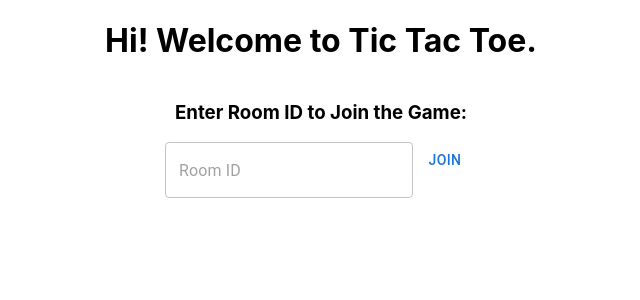
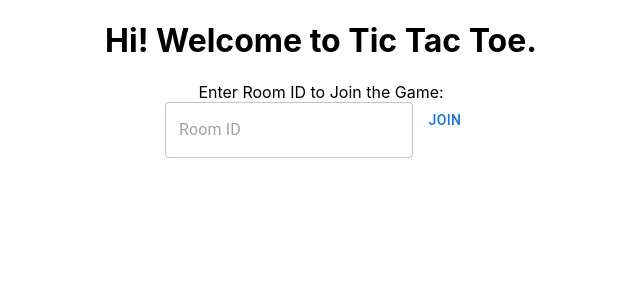
Before and after one commit to jason-ng-zq99/govtech-gds-swe-assessment, a React (Create React App) app in the folder client/: page /home in a window 1280 px wide. Shown: the top 300 px of the page, without its empty margins (319-959 px from the left). Built offline with nearby package versions, Linux system fonts and the light colour scheme; no server answers.

Commit message:
Move occurrence of header

```diff
--- a/client/src/components/joinRoom.jsx
+++ b/client/src/components/joinRoom.jsx
@@ -43,6 +43,8 @@ export default function JoinRoom() {
     };
 
     return (
+        <>
+            <header>Enter Room ID to Join the Game: </header>
             <form onSubmit={joinRoom}>
                 <div>
                     <TextField
@@ -55,5 +57,6 @@ export default function JoinRoom() {
                     </Button>
                 </div>
             </form>
+        </>
     )
 }
--- a/client/src/mainPage/mainContent.jsx
+++ b/client/src/mainPage/mainContent.jsx
@@ -27,7 +27,6 @@ export default function MainContent() {
                 <h1>Hi! Welcome to Tic Tac Toe.</h1>
             </header>
             <section style={{display: 'flex', flexDirection: 'column'}}>
-                <h3>Enter Room ID to Join the Game: </h3>
                 {!isInRoom && <JoinRoom />}
                 {isInRoom && <BoardGame />}
             </section>
```
Lines whose indentation alone changed are shown as unchanged.
